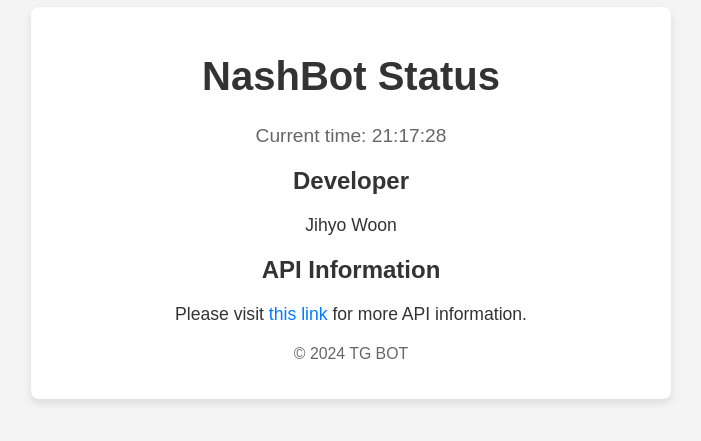
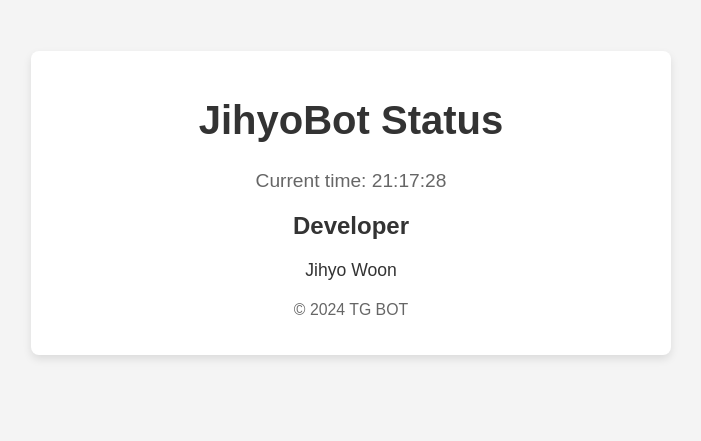
Before and after one commit to zane108231/JihyoWoonBot, a website: page public/index.html in a window 1280 px wide. Shown: the part 197-638 px from the top of the page, without its empty margins (289-990 px from the left). Drawn offline with Linux system fonts and the light colour scheme.

Commit message:
Update index.html

```diff
--- a/public/index.html
+++ b/public/index.html
@@ -73,17 +73,13 @@
 <body>
     <div class="container">
         <header>
-            <h1>NashBot Status</h1>
+            <h1>JihyoBot Status</h1>
             <p id="current-time"></p>
         </header>
         <main>
             <section class="info">
                 <h2>Developer</h2>
                 <p>Jihyo Woon</p>
-            </section>
-            <section class="api-info">
-                <h2>API Information</h2>
-                <p>Please visit <a href="https://nash-rest-api.replit.app" target="_blank">this link</a> for more API information.</p>
             </section>
         </main>
         <footer>
```
